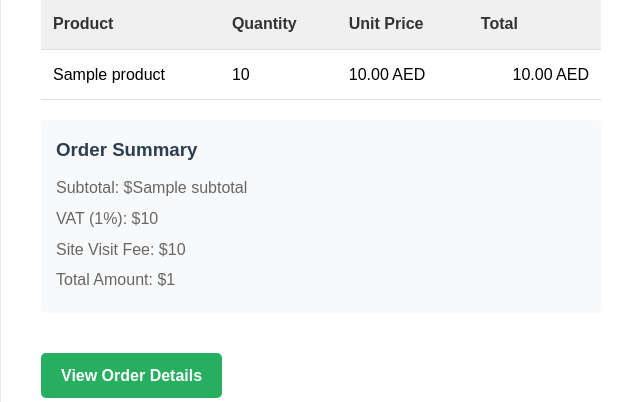
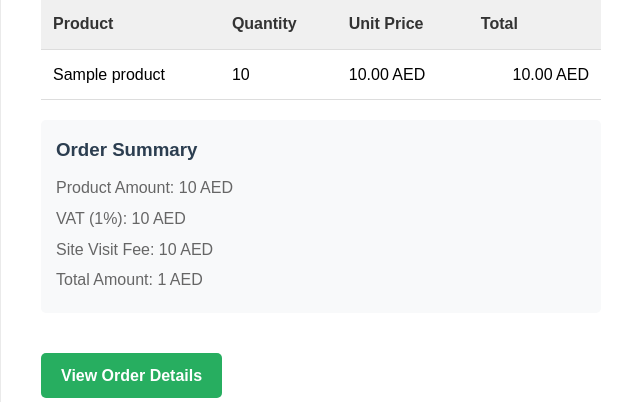
Before and after one commit to abhishekpythoninmakes/BrandExperts_New, a Django app: template customer/templates/order_confirmation.html in a window 1280 px wide. Shown: the part 688-1090 px from the top of the page, without its empty margins (319-959 px from the left). Run offline with Django 5.2, Linux system fonts and the light colour scheme; tables that the repository leaves empty hold one stand-in row (values such as "Sample post"); the template is opened without the code that fills it: values that come from a table or form of the project are taken from there, most other values are stand-ins (such as "Sample title", 1, 10 or a date in 2020); some libraries are stand-ins or nearby versions.

Commit message:
order detail

```diff
--- a/customer/templates/order_confirmation.html
+++ b/customer/templates/order_confirmation.html
@@ -128,10 +128,10 @@
 
             <div class="order-summary">
                 <h3>Order Summary</h3>
-                <p>Subtotal: ${{ subtotal }}</p>
-                <p>VAT ({{ vat_percentage }}%): ${{ vat_amount }}</p>
-                <p>Site Visit Fee: ${{ site_visit_fee }}</p>
-                <p class="total">Total Amount: ${{ total_with_vat }}</p>
+                <p>Product Amount: {{ base_product_amount }} AED</p>
+                <p>VAT ({{ vat_percentage }}%): {{ vat_amount }} AED</p>
+                <p>Site Visit Fee: {{ site_visit_fee }} AED</p>
+                <p class="total">Total Amount: {{ total_with_vat }} AED</p>
             </div>
 
             <a href="https://your-website.com/orders_detail/{{ order.id }}/" class="cta-button">View Order Details</a>
```
